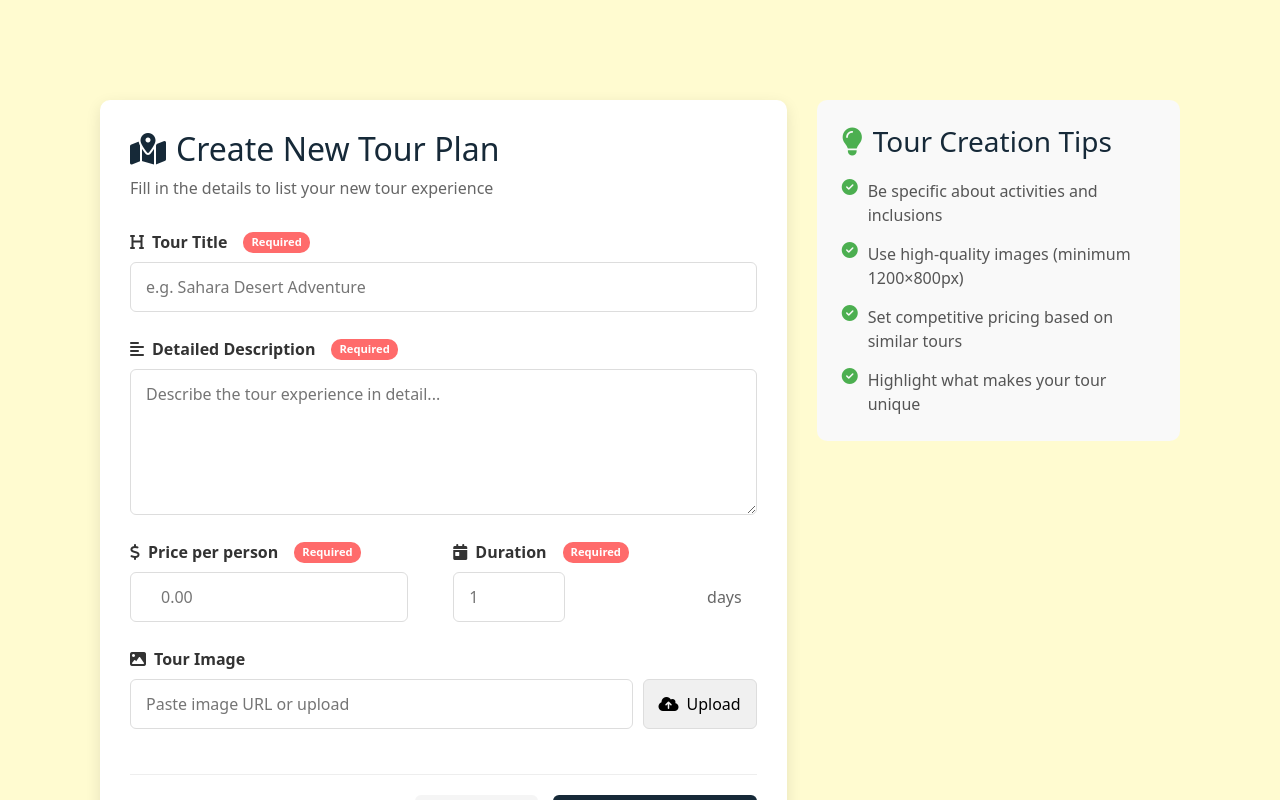
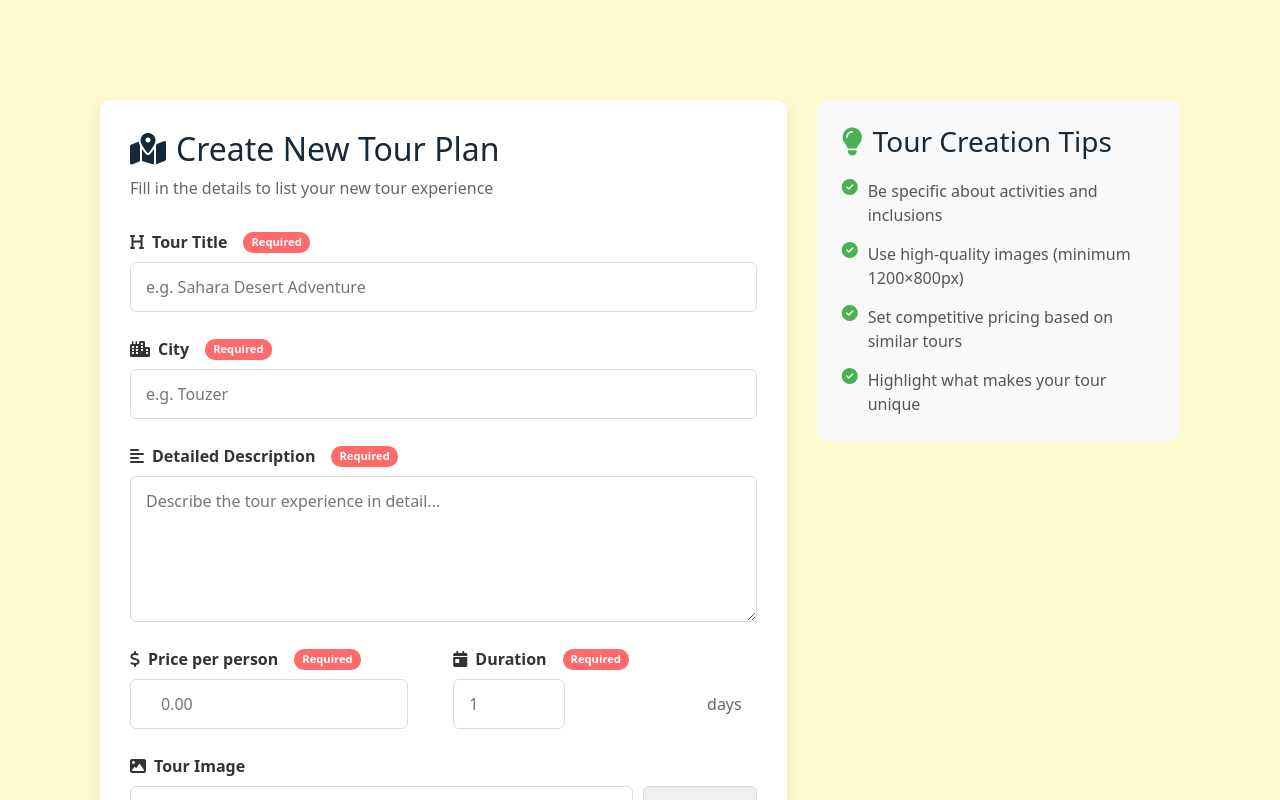
Before and after one commit to MohamedTaherOthmen/TuniSights, an Angular app: page /create/plan in a window 1280 px wide. Shown: the top 800 px of the page. Built offline with nearby package versions, Linux system fonts and the light colour scheme.

Commit message:
city added to guide interfaces and backends

```diff
--- a/src/app/components/create-plan-form/create-plan-form.component.css
+++ b/src/app/components/create-plan-form/create-plan-form.component.css
@@ -70,6 +70,20 @@
     border-radius: 6px;
     font-size: 1rem;
     transition: all 0.3s ease;
+  }
+
+  .city-label {
+    display: flex;
+    align-items: center;
+    gap: 8px; /* Space between icon and text */
+    font-family: Arial, sans-serif;
+    font-size: 16px;
+    color: #333;
+  }
+
+  .city-label i {
+    color: #555; /* Icon color */
+    font-size: 18px; /* Icon size */
   }
 
   .form-group input:focus,
--- a/src/app/components/create-plan-form/create-plan-form.component.html
+++ b/src/app/components/create-plan-form/create-plan-form.component.html
@@ -20,6 +20,22 @@
           required
           placeholder="e.g. Sahara Desert Adventure">
           <p *ngIf="titleError" class="error">Le titre est requis</p>
+      </div>
+
+      <!-- Title Field -->
+      <div class="form-group">
+        <label for="city">
+          <i class="fas fa-city"></i> City
+          <span class="required-badge">Required</span>
+        </label>
+        <input
+          type="text"
+          id="title"
+          [(ngModel)]="city"
+          name="city"
+          required
+          placeholder="e.g. Touzer">
+          <p *ngIf="cityError" class="error">La ville est obligatoire</p>
       </div>
 
       <!-- Description Field -->
--- a/src/app/components/create-plan-form/create-plan-form.component.ts
+++ b/src/app/components/create-plan-form/create-plan-form.component.ts
@@ -30,6 +30,7 @@ export class CreatePlanFormComponent {
   ) {}
 
   title: string = '';
+  city: string = '';
   description: string = '';
   price: any = null;
   duration: any = null;
@@ -37,12 +38,14 @@ export class CreatePlanFormComponent {
   status: string = 'active';
 
   titleError = false;
+  cityError = false;
   descriptionError = false;
   priceError = false;
   durationError = false;
 
   add_new_plan() {
     this.titleError = !this.title;
+    this.cityError = !this.cityError || this.city == '';
     this.descriptionError = !this.description;
     this.priceError = !this.price || this.price < 0;
     this.durationError = !this.duration || this.duration < 1 || this.duration > 30;
@@ -52,6 +55,7 @@ export class CreatePlanFormComponent {
 
       this.http.post<any>(`http://localhost/api/createplanguides.php?guide_id=${guide_id}`, {
         title: this.title,
+        city: this.city,
         description: this.description,
         price: this.price,
         duration: this.duration,
--- a/src/app/components/edit-plan-form/edit-plan-form.component.css
+++ b/src/app/components/edit-plan-form/edit-plan-form.component.css
@@ -170,6 +170,20 @@
     border-top: 1px solid #eee;
   }
 
+  .city-label {
+    display: flex;
+    align-items: center;
+    gap: 8px; /* Space between icon and text */
+    font-family: Arial, sans-serif;
+    font-size: 16px;
+    color: #333;
+  }
+
+  .city-label i {
+    color: #555; /* Icon color */
+    font-size: 18px; /* Icon size */
+  }
+
   .cancel-btn {
     background: #f5f5f5;
     color: #333;
--- a/src/app/components/edit-plan-form/edit-plan-form.component.html
+++ b/src/app/components/edit-plan-form/edit-plan-form.component.html
@@ -20,6 +20,22 @@
             required
             placeholder="e.g. Sahara Desert Adventure">
             <p *ngIf="titleError" class="error">Le titre est requis</p>
+        </div>
+
+        <!-- Position Field -->
+        <div class="form-group">
+          <label for="city">
+            <i class="fas fa-city"></i> City
+            <span class="required-badge">Required</span>
+          </label>
+          <input
+            type="text"
+            id="city"
+            [(ngModel)]="city"
+            name="city"
+            required
+            placeholder="">
+            <p *ngIf="cityError" class="error">La ville est Obligatoire</p>
         </div>
 
         <!-- Description Field -->
--- a/src/app/components/edit-plan-form/edit-plan-form.component.ts
+++ b/src/app/components/edit-plan-form/edit-plan-form.component.ts
@@ -5,7 +5,6 @@ import { FormsModule } from '@angular/forms';
 import { MatSnackBar, MatSnackBarModule } from '@angular/material/snack-bar';
 import { Router, RouterModule } from '@angular/router';
 import { GuidePlanService } from '../../services/guide-plan.service';
-import { response } from 'express';
 
 @Component({
   selector: 'app-edit-plan-form',
@@ -25,6 +24,7 @@ export class EditPlanFormComponent {
   guide_id = localStorage.getItem('guide_id');
 
   title: string = '';
+  city: string = '';
   description: string = '';
   price: any = null;
   duration: any = null;
@@ -32,6 +32,7 @@ export class EditPlanFormComponent {
   status: string = 'active';
 
   titleError = false;
+  cityError = false;
   descriptionError = false;
   priceError = false;
   durationError = false;
@@ -56,6 +57,7 @@ export class EditPlanFormComponent {
         if(response.success && response.plans.length > 0){
           const plan = response.plans[0];
           this.title = plan.plan_name;
+          this.city = plan.city;
           this.description = plan.description;
           this.price = plan.price;
           this.duration = plan.duration;
@@ -73,14 +75,16 @@ export class EditPlanFormComponent {
 
   update_plan() {
     this.titleError = !this.title;
+    this.cityError = !this.city || this.city === "";
     this.descriptionError = !this.description;
     this.priceError = !this.price || this.price < 0;
     this.durationError = !this.duration || this.duration < 1 || this.duration > 30;
 
-    if (!this.titleError && !this.descriptionError && !this.priceError && !this.durationError) {
+    if (!this.titleError && !this.cityError && !this.descriptionError && !this.priceError && !this.durationError) {
       const id_p = this.PlanServ.plan_id;
       this.http.post<any>(`http://localhost/api/editplan.php`, {
         id_plan: id_p,
+        city: this.city,
         title: this.title,
         description: this.description,
         price: this.price,
--- a/src/app/components/explore-plans/explore-plans.component.html
+++ b/src/app/components/explore-plans/explore-plans.component.html
@@ -93,7 +93,7 @@
         <h2><i class="fas fa-star"></i> Featured Tours</h2>
         <div class="tours-grid">
           <div *ngFor="let tour of highlightedTours" class="tour-card" (click)="selectTour(tour)">
-            <img [src]="tour.image" [alt]="tour.title">
+            <img [src]="tour.image" [alt]="tour.plan_name">
             <div class="tour-info">
               <h3>{{tour.title}}</h3>
               <p><i class="fas fa-map-marker-alt"></i> {{tour.city}}</p>
@@ -154,7 +154,5 @@
           </div>
         </div>
       </div>
-
     </div>
-
 </div>
--- a/src/app/components/guide-plans/guide-plans.component.css
+++ b/src/app/components/guide-plans/guide-plans.component.css
@@ -14,6 +14,10 @@
   max-width: 1400px;
   margin: 0 auto;
   height: 70px;
+}
+
+i.fas.fa-map-marker-alt {
+  color: #162938;
 }
 
 /* Branding */
--- a/src/app/components/guide-plans/guide-plans.component.html
+++ b/src/app/components/guide-plans/guide-plans.component.html
@@ -95,7 +95,8 @@
           <img [src]='plan.image_url' [alt]='plan.plan_name'>
           <div class="card-badge" [ngClass]="{
             'active': plan.status === 'active',
-            'draft': plan.status === 'draft'
+            'draft': plan.status === 'draft',
+            'Archive': plan.status === 'Archive'
           }">
             {{ plan.status | titlecase }}
           </div>
@@ -103,8 +104,8 @@
 
         <div class="card-body">
           <h3>{{ plan.plan_name }}</h3>
+          <p><i class="fas fa-map-marker-alt"></i> {{plan.city}}</p>
           <p class="description">{{ plan.description }}</p>
-
           <div class="plan-meta">
             <span><i class="fas fa-dollar-sign"></i> {{ plan.price }}/person</span>
             <span><i class="fas fa-calendar-day"></i> {{ plan.duration }} days</span>
```
Also changed, not shown: 2 other files (tests, documents, lock files or other folders).
